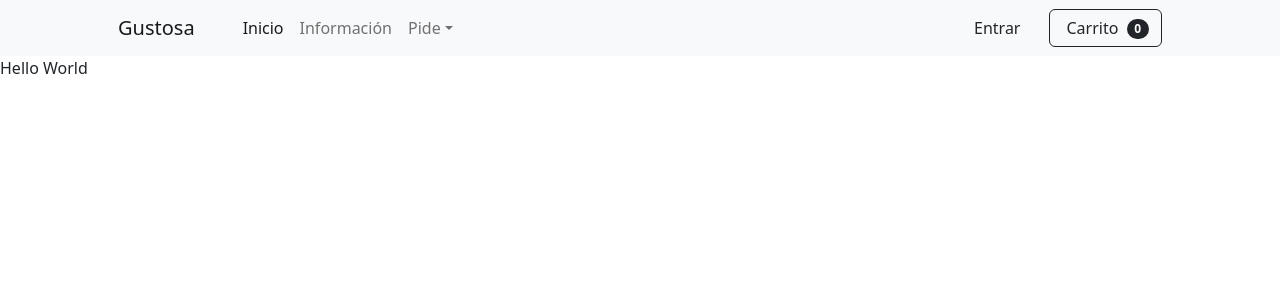
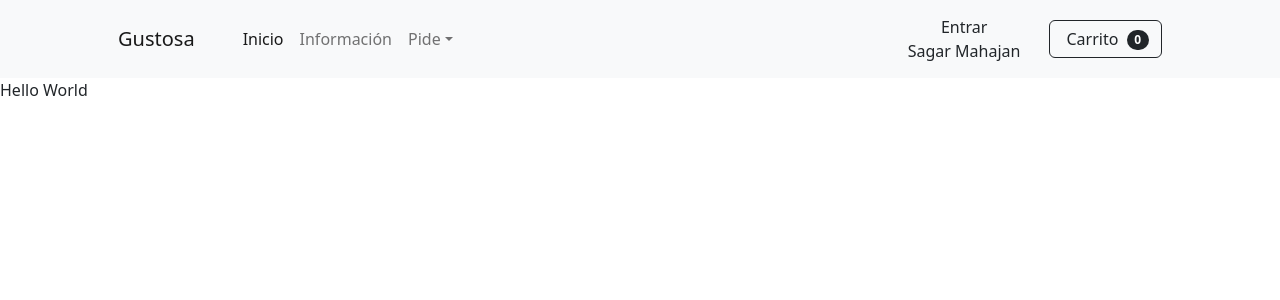
Before and after one commit to CodeURJC-DAW-2022-23/webapp17, an Angular app in the folder frontend/gustosa/: page / in a window 1280 px wide. Shown: the top 300 px of the page. Built offline with nearby package versions, Linux system fonts and the light colour scheme.

Commit message:
Added first service

```diff
--- a/frontend/gustosa/src/app/app.module.ts
+++ b/frontend/gustosa/src/app/app.module.ts
@@ -6,8 +6,8 @@ import { BrowserAnimationsModule }
 import { BsDropdownModule } from 'ngx-bootstrap/dropdown';
 
 import { AppRoutingModule } from './app-routing.module';
-import { AppComponent } from './app.component';
-import { HeaderComponent } from './common/header.component';
+import { AppComponent } from './component/app.component';
+import { HeaderComponent } from './component/header.component';
 
 @NgModule({
   declarations: [
@@ -20,6 +20,6 @@ import { HeaderComponent } from './common/header.component';
     BsDropdownModule.forRoot()
   ],
   providers: [],
-  bootstrap: [AppComponent, HeaderComponent]
+  bootstrap: [AppComponent]
 })
 export class AppModule { }
--- a/frontend/gustosa/src/app/common/header.component.ts
+++ /dev/null
@@ -1,10 +0,0 @@
-import { Component } from '@angular/core';
-
-@Component({
-  selector: 'header',
-  templateUrl: './header.component.html',
-  styleUrls: ['./header.component.css']
-})
-export class HeaderComponent {
-  title = 'gustosa';
-}
--- a/frontend/gustosa/src/app/common/header.component.html
+++ b/frontend/gustosa/src/app/component/header.component.html
@@ -21,6 +21,9 @@
             <div class="d-flex pe-3">
                 <a class="btn" id="user_button" href="/login">
                     Entrar
+                    <div *ngIf="user | async as resuser">
+                        {{resuser.name}}
+                    </div>
                 </a>
                 <a class="btn" href="\logout" id="logout_but" style="display:none">
                     <i class="bi bi-box-arrow-in-right"></i>
--- /dev/null
+++ b/frontend/gustosa/src/app/component/header.component.ts
@@ -0,0 +1,15 @@
+import { Component } from '@angular/core';
+import { UserService } from '../service/user.service';
+import { Observable } from 'rxjs';
+
+@Component({
+  selector: 'header',
+  templateUrl: './header.component.html',
+  styleUrls: ['./header.component.css']
+})
+export class HeaderComponent {
+  user: Observable<any>;
+  constructor(private userService: UserService){
+    this.user = userService.getTest();
+  }
+}
--- /dev/null
+++ b/frontend/gustosa/src/app/service/user.service.ts
@@ -0,0 +1,20 @@
+import { Injectable } from '@angular/core';
+import { Observable } from 'rxjs';
+
+@Injectable({ providedIn: 'root' })
+export class UserService {
+    getTest() : Observable<any>{
+        var observable = new Observable<any>((subscriber) => {
+                console.log('Test Function');
+                setTimeout(() => {
+                    console.log("Executed service");
+                    subscriber.next({
+                        "name" : "Sagar Mahajan"
+                    });
+                    subscriber.complete();
+                },5000);
+
+            });
+        return observable;
+    }
+}
```
Also changed, not shown: frontend/gustosa/src/app/component/app.component.css (added), frontend/gustosa/src/app/component/app.component.html (renamed from frontend/gustosa/src/app/app.component.html), frontend/gustosa/src/app/component/app.component.ts (renamed from frontend/gustosa/src/app/app.component.ts), frontend/gustosa/src/app/component/header.component.css (added).
